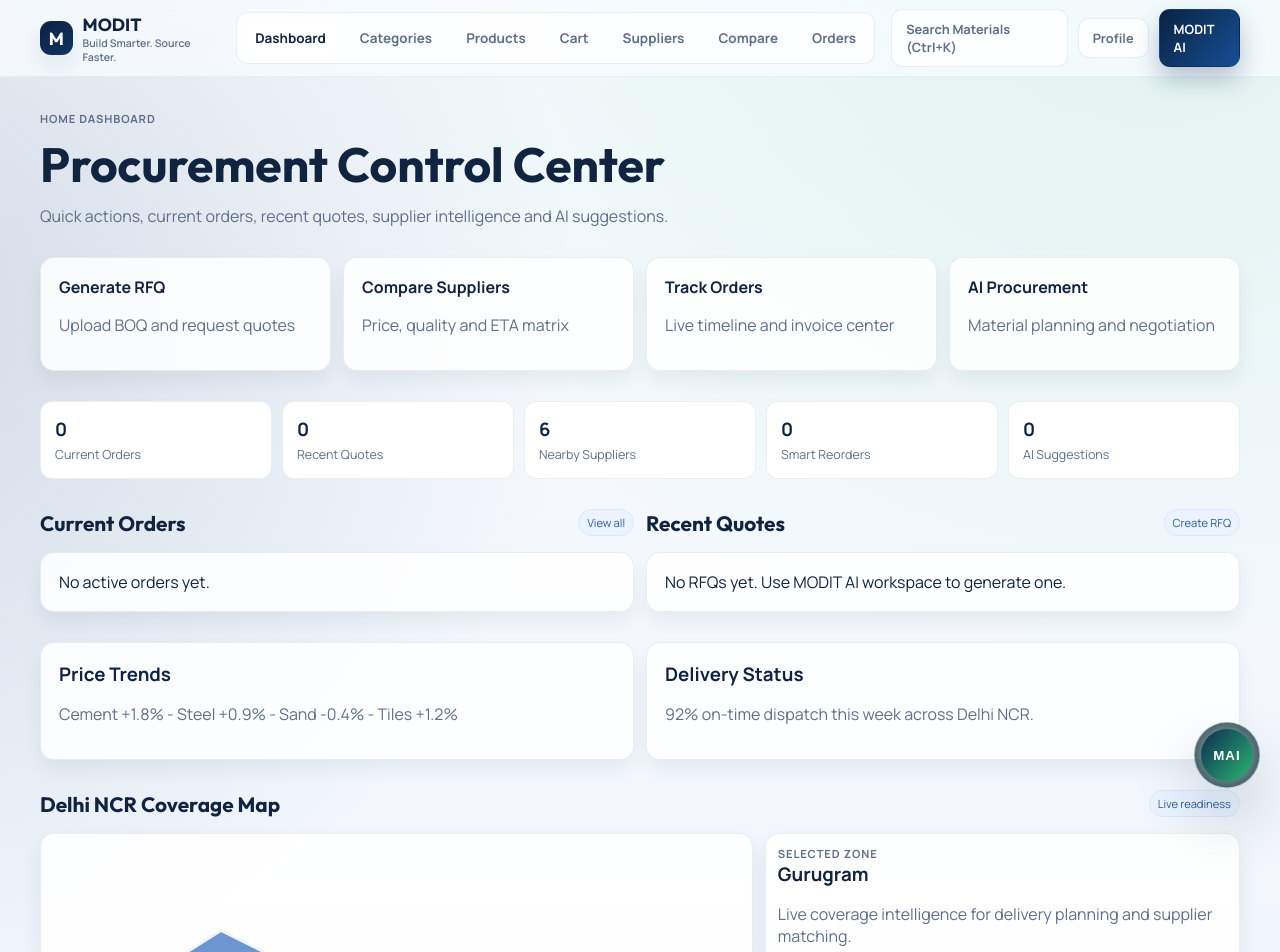
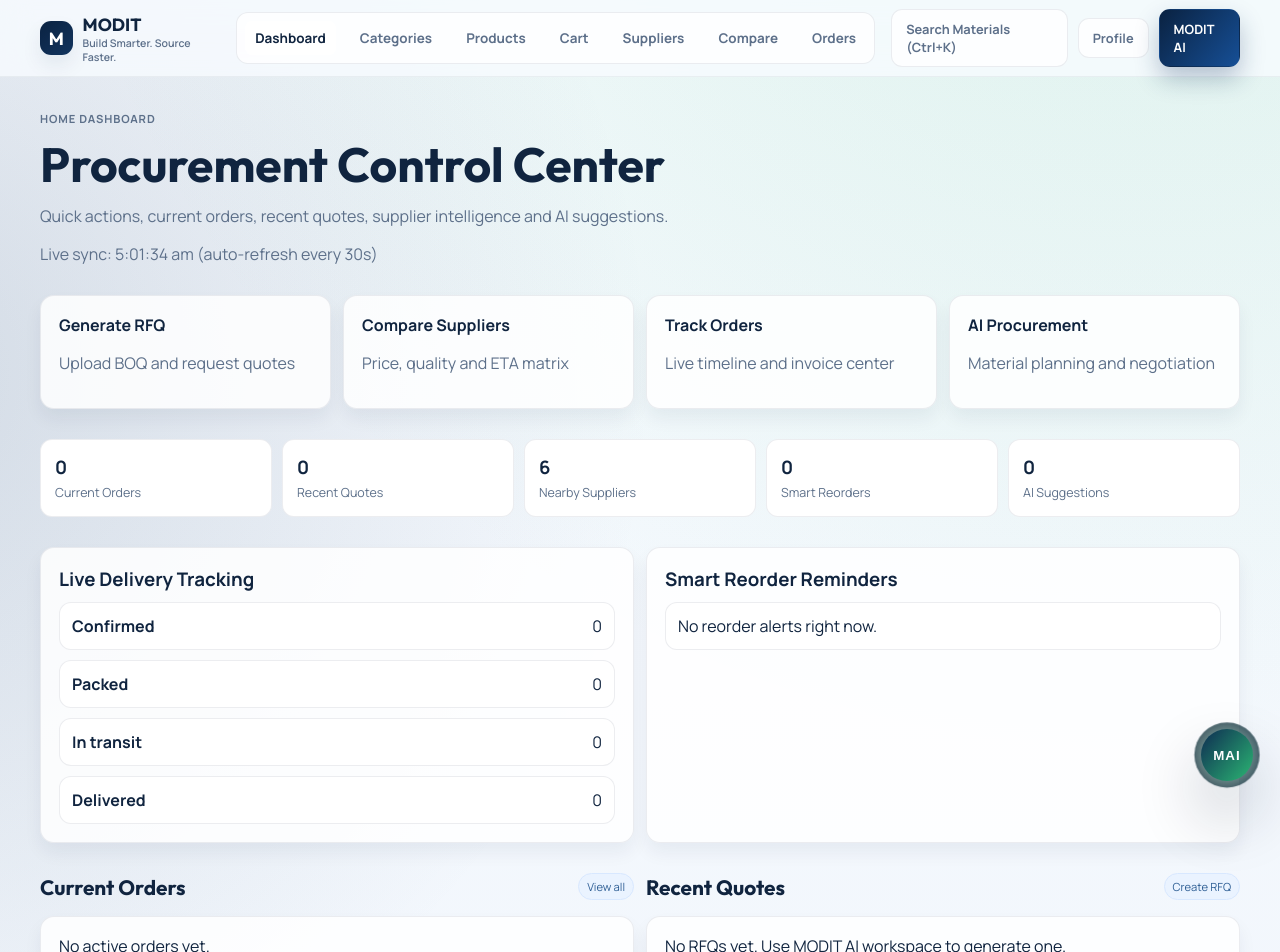
Before and after one commit to manishxhr/Modit--Building-material-app, a Next.js app: page /dashboard in a window 1280 px wide. Shown: the top 952 px of the page. Built offline with nearby package versions, Linux system fonts and the light colour scheme.

Commit message:
Add live tracking, reorder alerts, and supplier AI console

```diff
--- a/app/api/dashboard/route.js
+++ b/app/api/dashboard/route.js
@@ -5,6 +5,21 @@
   const s = readStore();
   const leads = s.rfqs.filter(r => r.status !== 'Order confirmed');
   const reorderCandidates = s.orders.filter(o => o.status === 'Delivered' && !o.repeatOf).slice(0, 3);
+  const liveTracking = {
+    confirmed: s.orders.filter(o => o.status === 'Confirmed').length,
+    packed: s.orders.filter(o => o.status === 'Packed').length,
+    inTransit: s.orders.filter(o => o.status === 'In transit').length,
+    delivered: s.orders.filter(o => o.status === 'Delivered').length
+  };
+
+  const reorderAlerts = reorderCandidates.map((order) => ({
+    orderId: order.id,
+    project: order.project,
+    supplier: order.supplier,
+    reason: 'Delivered order pattern suggests replenishment window is now open.',
+    suggestedTopUp: Math.round(order.amount * 0.4)
+  }));
+
   return Response.json({
     orders: s.orders,
     rfqs: s.rfqs,
@@ -12,6 +27,9 @@
     suppliers: s.suppliers,
     demandForecast: s.demandForecast,
     leads,
-    reorderCandidates
+    reorderCandidates,
+    reorderAlerts,
+    liveTracking,
+    generatedAt: new Date().toISOString()
   });
 }
--- a/app/dashboard/page.jsx
+++ b/app/dashboard/page.jsx
@@ -5,13 +5,41 @@
 import Nav from '../components/Nav';
 import { quickActions } from '../components/modit-data';
 import NcrCoverageMap from '../components/NcrCoverageMap';
+import { notifyToast } from '../components/ToastHost';
 
 export default function DashboardPage() {
   const [data, setData] = useState(null);
+  const [syncAt, setSyncAt] = useState('');
 
   useEffect(() => {
-    fetch('/api/dashboard').then((response) => response.json()).then(setData);
+    let active = true;
+
+    async function load() {
+      const response = await fetch('/api/dashboard');
+      const payload = await response.json();
+      if (!active) return;
+      setData(payload);
+      setSyncAt(new Date(payload.generatedAt || Date.now()).toLocaleTimeString('en-IN'));
+    }
+
+    load();
+    const timer = setInterval(load, 30000);
+    return () => {
+      active = false;
+      clearInterval(timer);
+    };
   }, []);
+
+  async function placeReorder(orderId) {
+    const response = await fetch('/api/orders/' + orderId + '/reorder', { method: 'POST' });
+    const payload = await response.json();
+    notifyToast(response.ok ? (payload.message || 'Reorder placed.') : (payload.error || 'Reorder failed.'), response.ok ? 'success' : 'warn');
+    if (response.ok) {
+      const refresh = await fetch('/api/dashboard').then((r) => r.json());
+      setData(refresh);
+      setSyncAt(new Date(refresh.generatedAt || Date.now()).toLocaleTimeString('en-IN'));
+    }
+  }
 
   return (
     <>
@@ -20,6 +48,7 @@
         <p className="eyebrow">Home Dashboard</p>
         <h1 className="headline" style={{ fontSize: 'clamp(1.9rem, 4vw, 3rem)' }}>Procurement Control Center</h1>
         <p className="muted">Quick actions, current orders, recent quotes, supplier intelligence and AI suggestions.</p>
+        {syncAt && <p className="muted" style={{ marginTop: '4px' }}>Live sync: {syncAt} (auto-refresh every 30s)</p>}
 
         <section className="section">
           <div className="grid-4">
@@ -55,6 +84,36 @@
                 <div className="kpi"><b>{data.suppliers.length}</b><span>Nearby Suppliers</span></div>
                 <div className="kpi"><b>{data.reorderCandidates.length}</b><span>Smart Reorders</span></div>
                 <div className="kpi"><b>{data.activity.length}</b><span>AI Suggestions</span></div>
+              </div>
+            </section>
+
+            <section className="section grid-2">
+              <div className="info-card">
+                <h3>Live Delivery Tracking</h3>
+                <div className="timeline" style={{ marginTop: '10px' }}>
+                  <div className="timeline-step"><b>Confirmed</b><span>{data.liveTracking.confirmed}</span></div>
+                  <div className="timeline-step"><b>Packed</b><span>{data.liveTracking.packed}</span></div>
+                  <div className="timeline-step"><b>In transit</b><span>{data.liveTracking.inTransit}</span></div>
+                  <div className="timeline-step"><b>Delivered</b><span>{data.liveTracking.delivered}</span></div>
+                </div>
+              </div>
+
+              <div className="info-card">
+                <h3>Smart Reorder Reminders</h3>
+                <div className="timeline" style={{ marginTop: '10px' }}>
+                  {data.reorderAlerts.length === 0 && <div className="timeline-step"><span>No reorder alerts right now.</span></div>}
+                  {data.reorderAlerts.map((alert) => (
+                    <div key={alert.orderId} className="timeline-step">
+                      <div>
+                        <b>{alert.orderId}</b>
+                        <p className="muted" style={{ margin: '4px 0 0' }}>{alert.project} | {alert.reason}</p>
+                      </div>
+                      <button className="button" type="button" onClick={() => placeReorder(alert.orderId)}>
+                        Reorder Rs {alert.suggestedTopUp.toLocaleString('en-IN')}
+                      </button>
+                    </div>
+                  ))}
+                </div>
               </div>
             </section>
 
```
Also changed, not shown: app/suppliers/page.jsx (+44 -0 lines).
